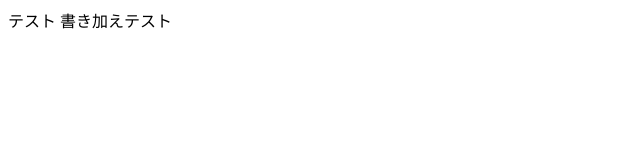
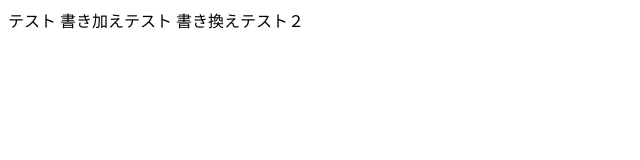
Before and after one commit to Yukito1017/4-28, a plain HTML site: page index.html in a window 1280 px wide. Shown: the whole page, without its empty margins (0-640 px from the left). Drawn offline with Linux system fonts and the light colour scheme.

Commit message:
Update index.html

```diff
--- a/index.html
+++ b/index.html
@@ -7,5 +7,6 @@
   <body>
     テスト
     書き加えテスト
+    書き換えテスト２
   </body>
 </html>
```
